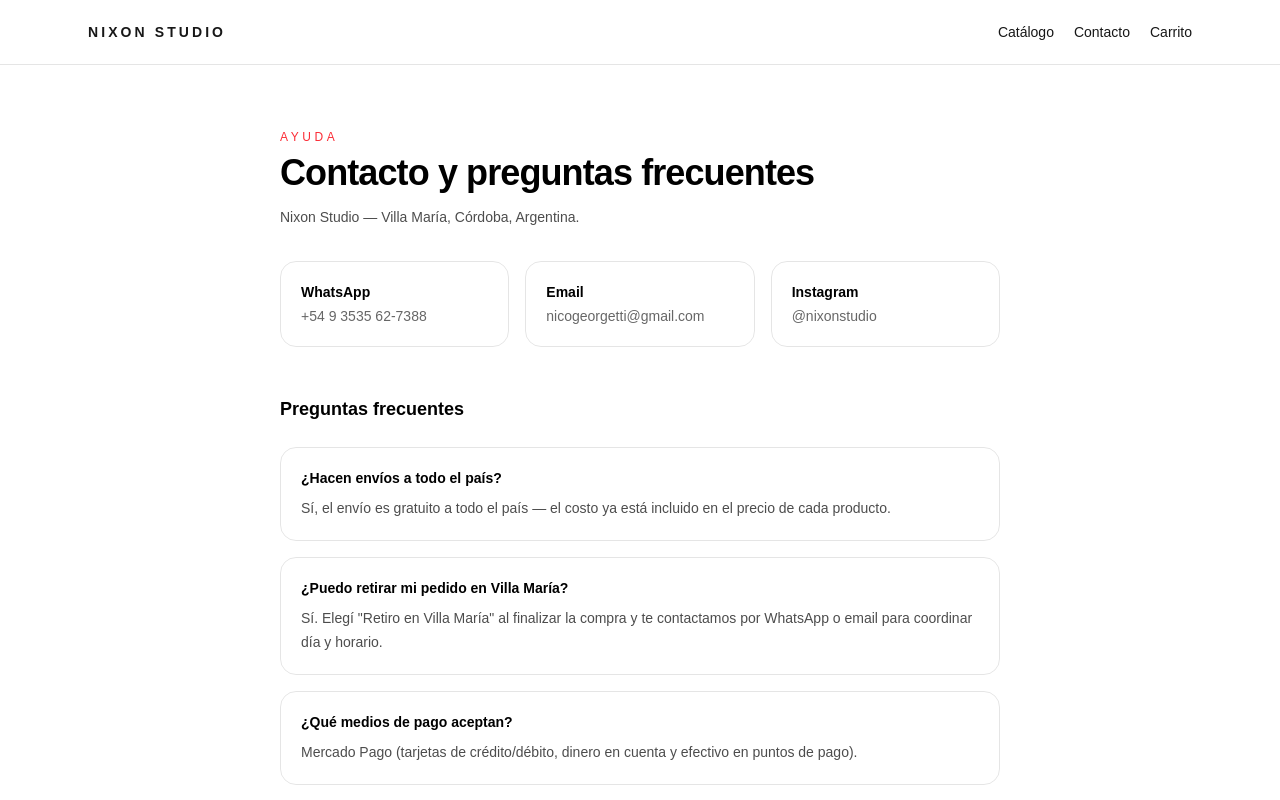
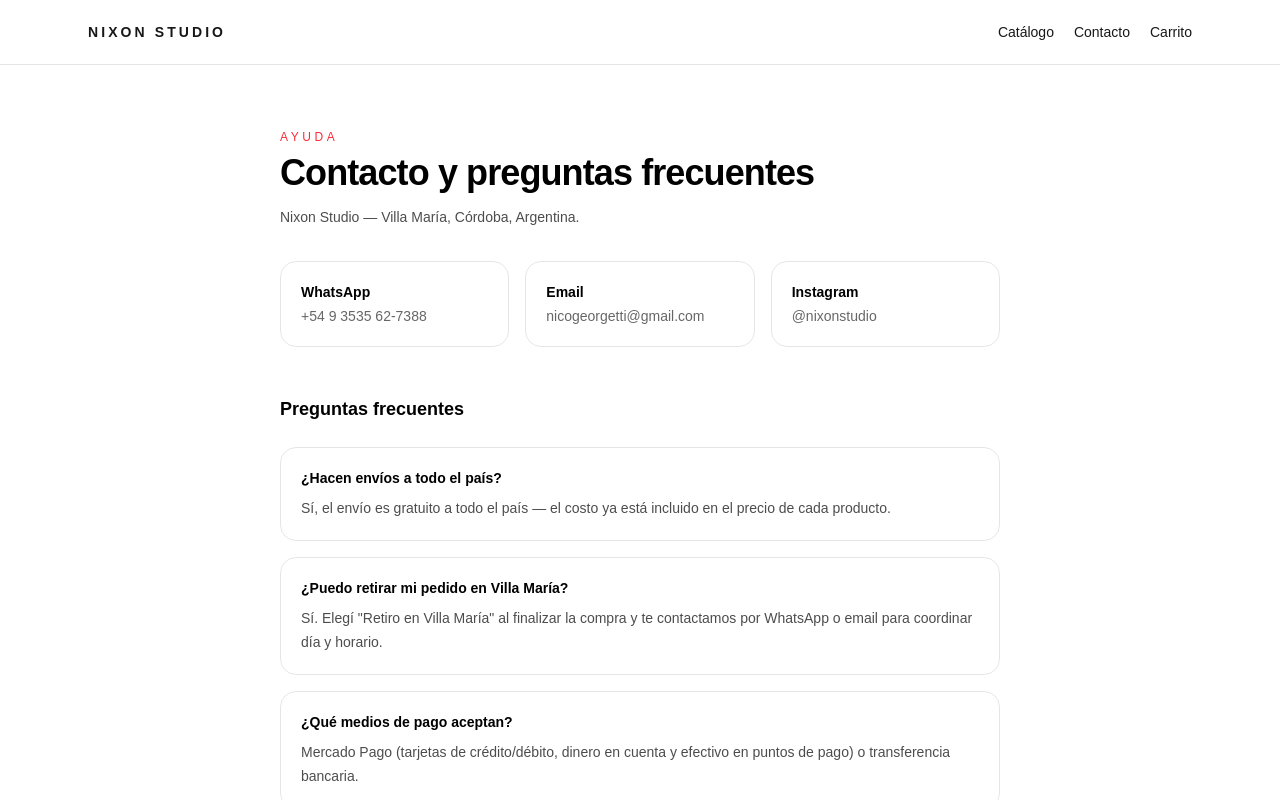
Before and after one commit to Giorgo123/nixon-ecommerce, a Next.js app: page /contacto in a window 1280 px wide. Shown: the top 800 px of the page. Built offline with nearby package versions, Linux system fonts and the light colour scheme; no server answers.

Commit message:
docs: actualizar FAQ de medios de pago con transferencia bancaria

```diff
--- a/src/app/contacto/page.tsx
+++ b/src/app/contacto/page.tsx
@@ -19,7 +19,8 @@ const faqs = [
   },
   {
     question: "¿Qué medios de pago aceptan?",
-    answer: "Mercado Pago (tarjetas de crédito/débito, dinero en cuenta y efectivo en puntos de pago).",
+    answer:
+      "Mercado Pago (tarjetas de crédito/débito, dinero en cuenta y efectivo en puntos de pago) o transferencia bancaria.",
   },
   {
     question: "¿Puedo cambiar el talle o color?",
```
